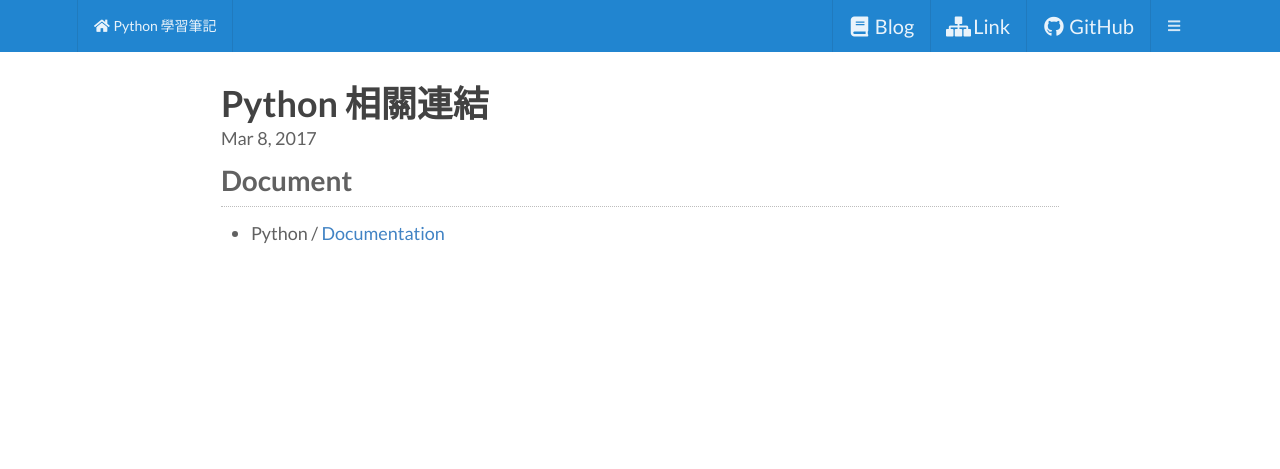
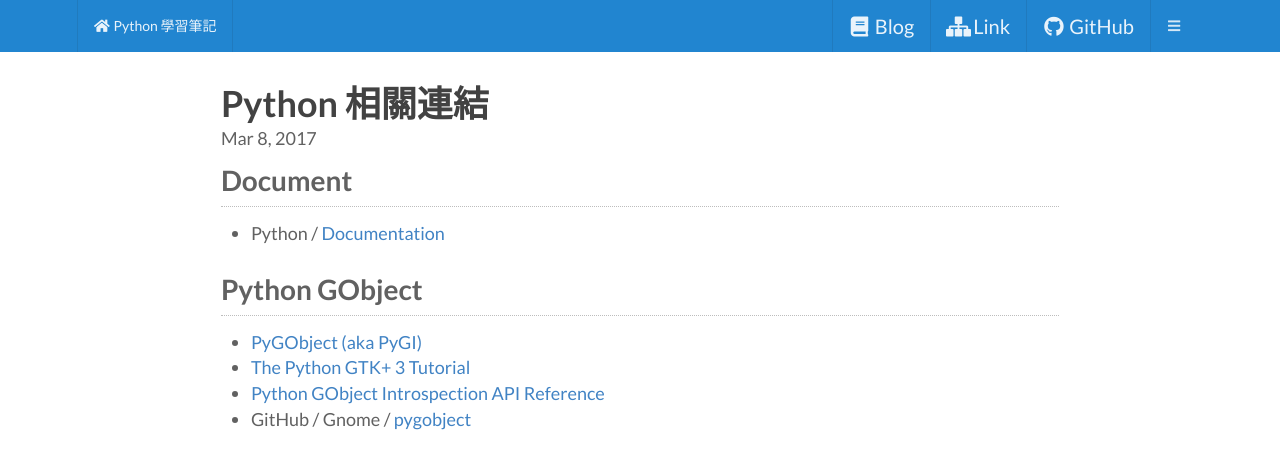
Before and after one commit to foreachsam/book-lang-python, a Jekyll site: the page built from read/link/index.md, in a window 1280 px wide and 900 px high. Shown: the top 469 px of the window. Built offline with Jekyll 4.4.1, drawn with Linux system fonts in a browser that asks for light colours; nearby versions of some CDN libraries; comment, search, counter and statistics services are not loaded.

Commit message:
add link

```diff
--- a/read/link/index.md
+++ b/read/link/index.md
@@ -11,3 +11,11 @@
 ## Document
 
 * Python / [Documentation](https://www.python.org/doc/)
+
+
+## Python GObject
+
+* [PyGObject (aka PyGI)](https://wiki.gnome.org/Projects/PyGObject)
+* [The Python GTK+ 3 Tutorial](http://python-gtk-3-tutorial.readthedocs.io/en/latest/index.html)
+* [Python GObject Introspection API Reference](https://lazka.github.io/pgi-docs/index.html)
+* GitHub / Gnome / [pygobject](https://github.com/GNOME/pygobject.git)
```
